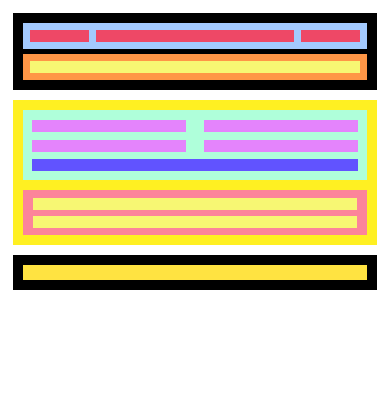
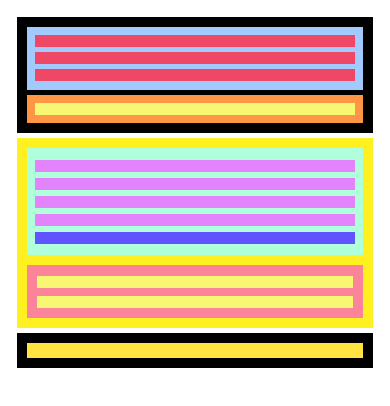
Before and after one commit to melissaMite/Sprint1, a plain HTML site: page Spring1/nivel-1/index.html in a window 390 px wide. Drawn offline with Linux system fonts and the light colour scheme.

Commit message:
Ejercicio 3 (Nivel 1)

```diff
--- a/Spring1/nivel-1/styles.css
+++ b/Spring1/nivel-1/styles.css
@@ -1,17 +1,11 @@
 body {
     max-width: 1200px;
-}
-
-.flex-container {
-
-    display: flex;
-    flex-direction: column;
+    padding: 1%;
 }
 
 .caja {
     border: 10px solid #000000;
     margin: 5px;
-    display: flexbox;
 }
 
 .caja2 {
@@ -25,7 +19,7 @@ body {
     display: flex;
     flex-flow: row wrap;
     justify-content: space-between;
-    padding: 2%;
+    padding: 2.5%;
 }
 
 .c1-inside {
@@ -44,7 +38,7 @@ body {
 .cajon2 {
     background-color: #ff9646;
     border-top: 5px solid #000000;
-    padding: 2%;
+    padding: 2.5%;
 }
 
 
@@ -73,14 +67,14 @@ body {
     background-color: #e484fc;
     height: 12px;
     width: 45%;
-    margin: 10px 5px;
+    margin: 10px 0px;
 }
 
 .c31-inside {
     background-color: #e484fc;
     height: 12px;
     width: 45%;
-    margin: -10px 5px;
+    margin: -10px 0px;
 }
 
 .c32-inside {
@@ -99,14 +93,14 @@ body {
     background-color: #f7f773;
     height: 12px;
     width: 100%;
-    margin: 10px 10px;
+    margin: 10px 12px;
 }
 
 .c41-inside {
     background-color: #f7f773;
     height: 12px;
     width: 100%;
-    margin: -25px 10px;
+    margin: -25px 12px;
 }
 
 .cajon5 {
@@ -134,18 +128,56 @@ body {
     }
 
     .cajon4 {
-        height: 30px;
+        height: 40px;
         width: 100%;
     }
 
     .c4-inside {
         width: 100%;
-        margin: 1px 10px;
+        margin: 4px 10px;
     }
 
     .c41-inside {
         width: 100%;
-        margin: 5px 10px;
+        margin: 0px 10px;
     }
 
 }
+
+@media only screen and (max-width: 414px) {
+    /* Para móviles */
+    .c1-inside {
+        width: 100%;
+        margin: 0px 0px;
+    }
+
+    .c11-inside {
+        width: 100%;
+        margin: 5px 0px;
+
+    }
+
+    #caja2-inside {
+        height: 170px;
+    }
+    .cajon3 {
+        flex-flow: column wrap;
+        height: 90px;
+        padding: 2.5%;
+
+    }
+    .c3-inside {
+        width: 100%;
+        margin: 0px 0px;
+    }
+
+    .c31-inside {
+        width: 100%;
+        margin: 0px 0px;
+    }
+
+    .c32-inside {
+        height: 12px;
+        width: 100%;
+    }
+  }
```
Also changed, not shown: Spring1/nivel-1/index.html (+1 -1 lines), ejercicio 3.png (added).
